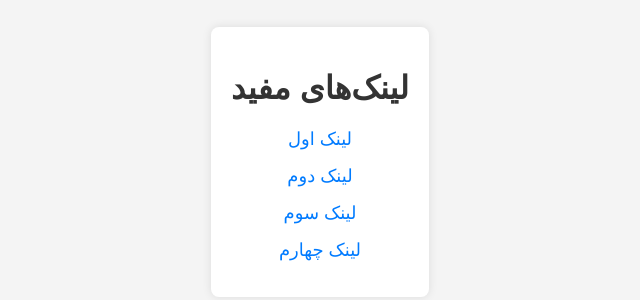
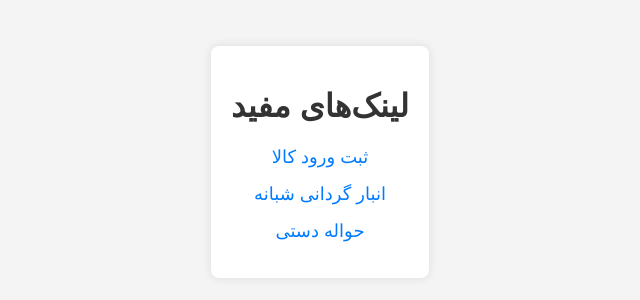
Before and after one commit to mehdiafzali73/anbarfolad, a plain HTML site: page index.html in a window 1280 px wide. Shown: the part 238-538 px from the top of the page, without its empty margins (320-960 px from the left). Drawn offline with Linux system fonts and the light colour scheme.

Commit message:
Update index.html

```diff
--- a/index.html
+++ b/index.html
@@ -3,7 +3,7 @@
 <head>
     <meta charset="UTF-8">
     <meta name="viewport" content="width=device-width, initial-scale=1.0">
-    <title>صفحه لینک‌های مفید</title>
+    <title>صفحه لینک‌های دسترسی به فرمها</title>
     <style>
         body {
             font-family: Arial, sans-serif;
@@ -47,10 +47,10 @@
     <div class="container">
         <h1>لینک‌های مفید</h1>
         <ul class="link-list">
-            <li><a href="https://example.com" target="_blank">لینک اول</a></li>
-            <li><a href="https://example.com" target="_blank">لینک دوم</a></li>
-            <li><a href="https://example.com" target="_blank">لینک سوم</a></li>
-            <li><a href="https://example.com" target="_blank">لینک چهارم</a></li>
+            <li><a href="https://script.google.com/macros/s/AKfycbygAoe_cPIuMyXfkGeGJ5a9m58k4p2jUyo5MWqF9hng6eNxD-Gy2-w7oEOgwBjV-XOd3w/exec" target="_blank">ثبت ورود کالا</a></li>
+            <li><a href="https://script.google.com/macros/s/AKfycbxB0i0aL8Y8ogAPZe9MZGm9aQ6N0RZmCpmr6-5qeIkRhuVabwytc5YQbYJReK8SOYG85w/exec" target="_blank">انبار گردانی شبانه </a></li>
+            <li><a href="https://script.google.com/macros/s/AKfycbyj2UdL1eGwwj-x3Ywj_DsEnnICLC-JutpphuLplhS-cE6ZwwuK8wFDV_VKeBELoeE/exec" target="_blank">حواله دستی </a></li>
+
         </ul>
     </div>
 </body>
```
